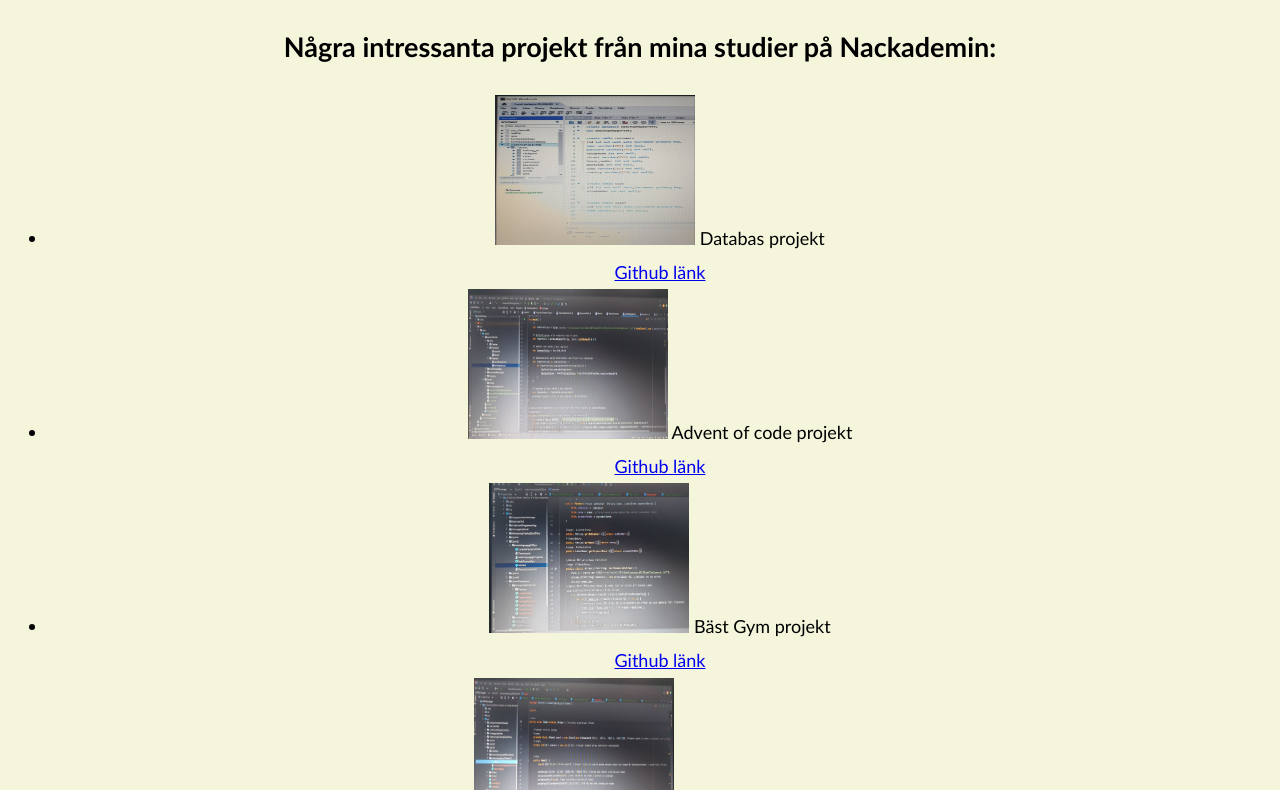
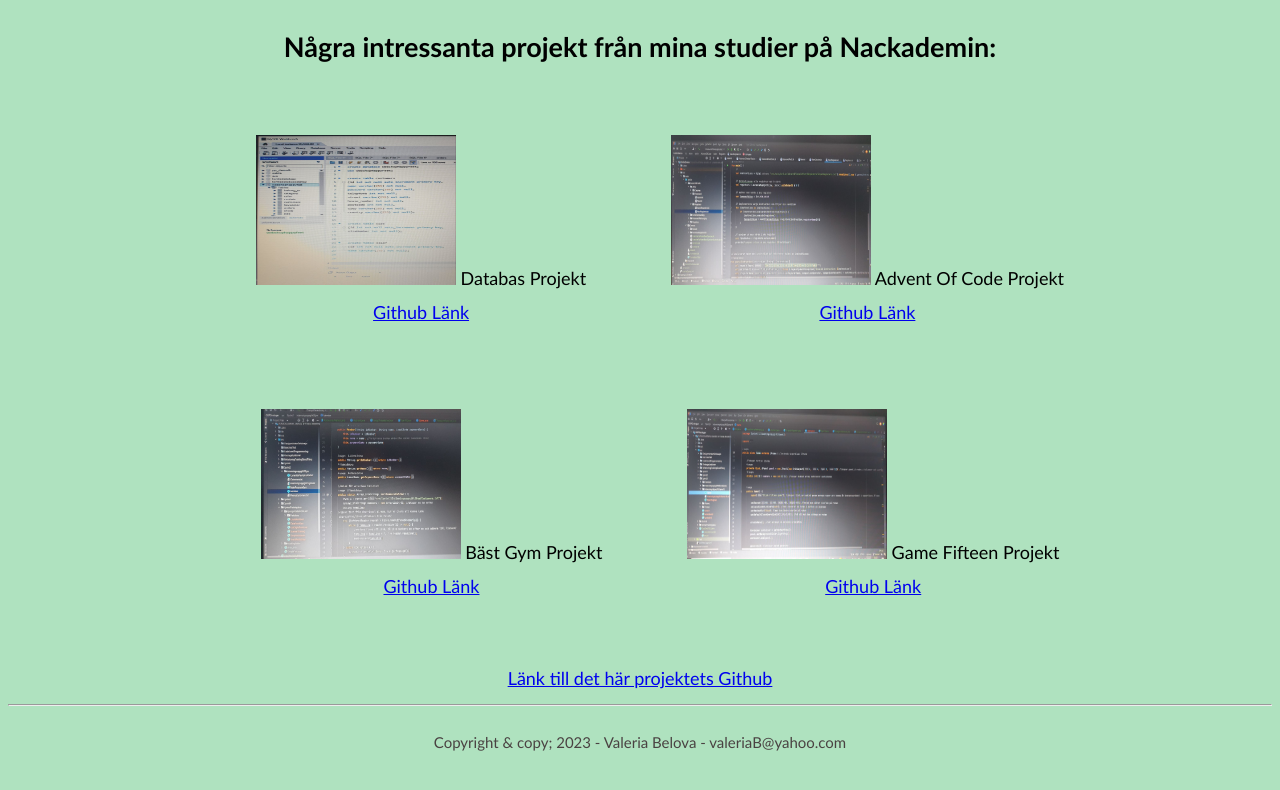
Before and after one commit to ValeriaBelova/Portfolio, a plain HTML site: page portfolio.html in a window 1280 px wide. Shown: the part 138-928 px from the top of the page. Drawn offline with Linux system fonts and the light colour scheme.

Commit message:
some changes

```diff
--- a/portfolio.html
+++ b/portfolio.html
@@ -17,10 +17,10 @@
 
         <h2>Några intressanta projekt från mina studier på Nackademin:</h2>
     <ul>
-        <li><img class="portfolio_images" src="Images/Database_projekt.jpg" alt="Databas projekt"> Databas projekt<br><a target="_blank" href ="https://github.com/ValeriaBelova/JavaConnectDatabase_HappyFeetWebshop.git"> Github länk</a></li>
-        <li><img class="portfolio_images" src="Images/Advent_of_code.jpg" alt="Advent of code projekt"> Advent of code projekt<br><a target="_blank" href ="https://github.com/ValeriaBelova/Advent_of_code.git"> Github länk</a></li>
-        <li><img class="portfolio_images" src="Images/Bäst_gym_projekt.jpg" alt="Bäst Gym projekt"> Bäst Gym projekt<br><a target="_blank" href ="https://github.com/ValeriaBelova/Best_Gym_Ever_Project.git"> Github länk</a></li>
-        <li><img class="portfolio_images" src="Images/Puzzle_Fifteen.jpg" alt="Game-puzzle Fifteen projekt"> Game Fifteen projekt<br><a target="_blank" href ="https://github.com/ValeriaBelova/Sprint-3_GameFifteen_Puzzle.git"> Github länk</a></li>
+        <li class="lista"><img class="portfolio_images" src="Images/Database_projekt.jpg" alt="Databas projekt"> Databas projekt<br><a target="_blank" href ="https://github.com/ValeriaBelova/JavaConnectDatabase_HappyFeetWebshop.git"> Github länk</a></li>
+        <li class="lista"><img class="portfolio_images" src="Images/Advent_of_code.jpg" alt="Advent of code projekt"> Advent of code projekt<br><a target="_blank" href ="https://github.com/ValeriaBelova/Advent_of_code.git"> Github länk</a></li>
+        <li class="lista"><img class="portfolio_images" src="Images/Bäst_gym_projekt.jpg" alt="Bäst Gym projekt"> Bäst Gym projekt<br><a target="_blank" href ="https://github.com/ValeriaBelova/Best_Gym_Ever_Project.git"> Github länk</a></li>
+        <li class="lista"><img class="portfolio_images" src="Images/Puzzle_Fifteen.jpg" alt="Game-puzzle Fifteen projekt"> Game Fifteen projekt<br><a target="_blank" href ="https://github.com/ValeriaBelova/Sprint-3_GameFifteen_Puzzle.git"> Github länk</a></li>
 
     </ul>
 
--- a/style.css
+++ b/style.css
@@ -1,5 +1,5 @@
 body{
-    background-color: beige;
+    background-color: rgb(175, 226, 191);
 
     font-family:'Gill Sans', 'Gill Sans MT', Calibri, 'Trebuchet MS', sans-serif;
     line-height: 1.9;
@@ -8,13 +8,18 @@ body{
 }
 
 
-a:hover {
+h1,h2{
+    font-family:'Trebuchet MS', 'Lucida Sans Unicode', 'Lucida Grande', 'Lucida Sans', Arial, sans-serif;
+}
+
+a:hover{
     background-color: rgb(232, 240, 142);
     text-decoration: none;
   }
 
-a:visited {
-    color: #6098c6;
+
+a:visited{
+    color: #0f3350;
     }
 
 
@@ -24,14 +29,25 @@ a:visited {
     color:#060d4d;
 }
 
+
 .photo{
-    width: 430px; height: 500px;
+    width: 350px; height: 400px;
 }
+
 
 .portfolio_images{
     width: 200px; height: 150px;
 }
 
+
+.lista{
+    display: inline-table;
+    align-items: center;
+    text-transform: capitalize;
+    margin: 40px;
+}
+
+
 .footer{
-    color:#b1a9a9
+    color:#4a4242;
 }
```
Also changed, not shown: kontakt.html (+3 -3 lines).
